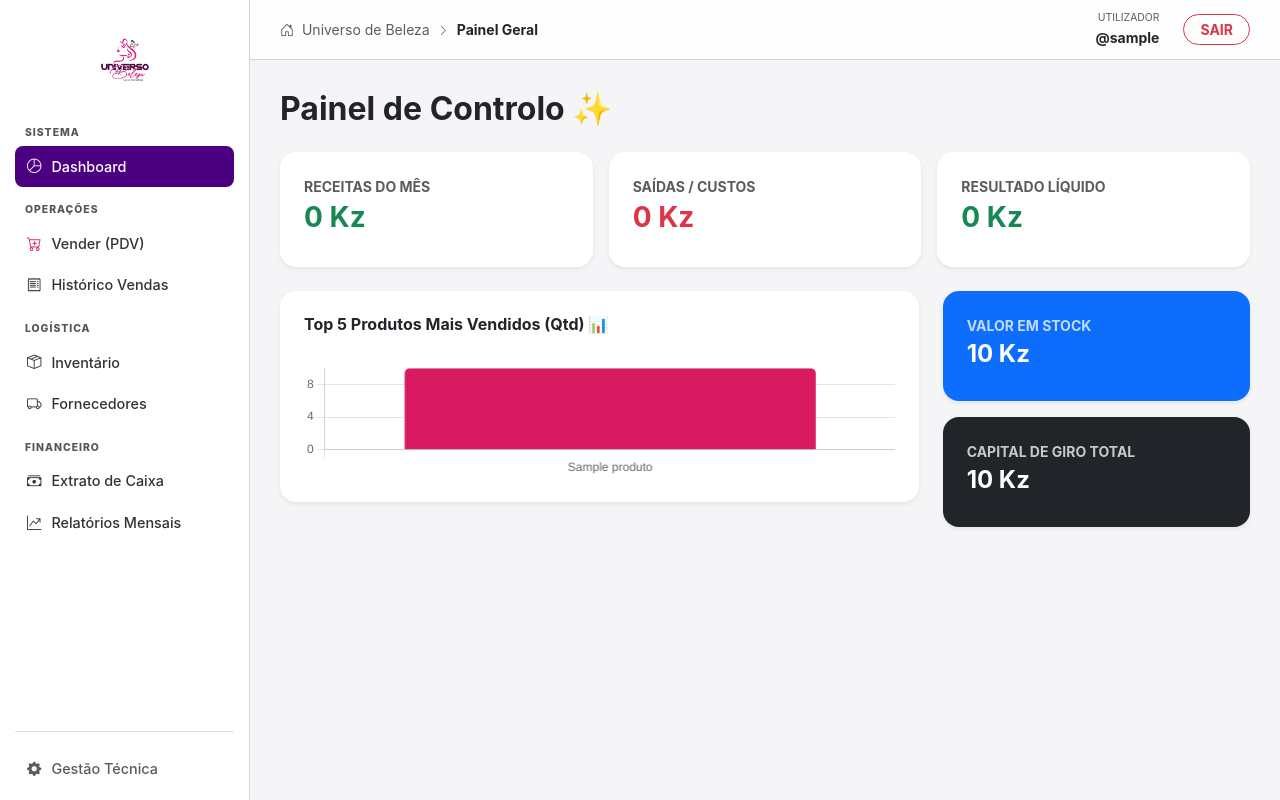
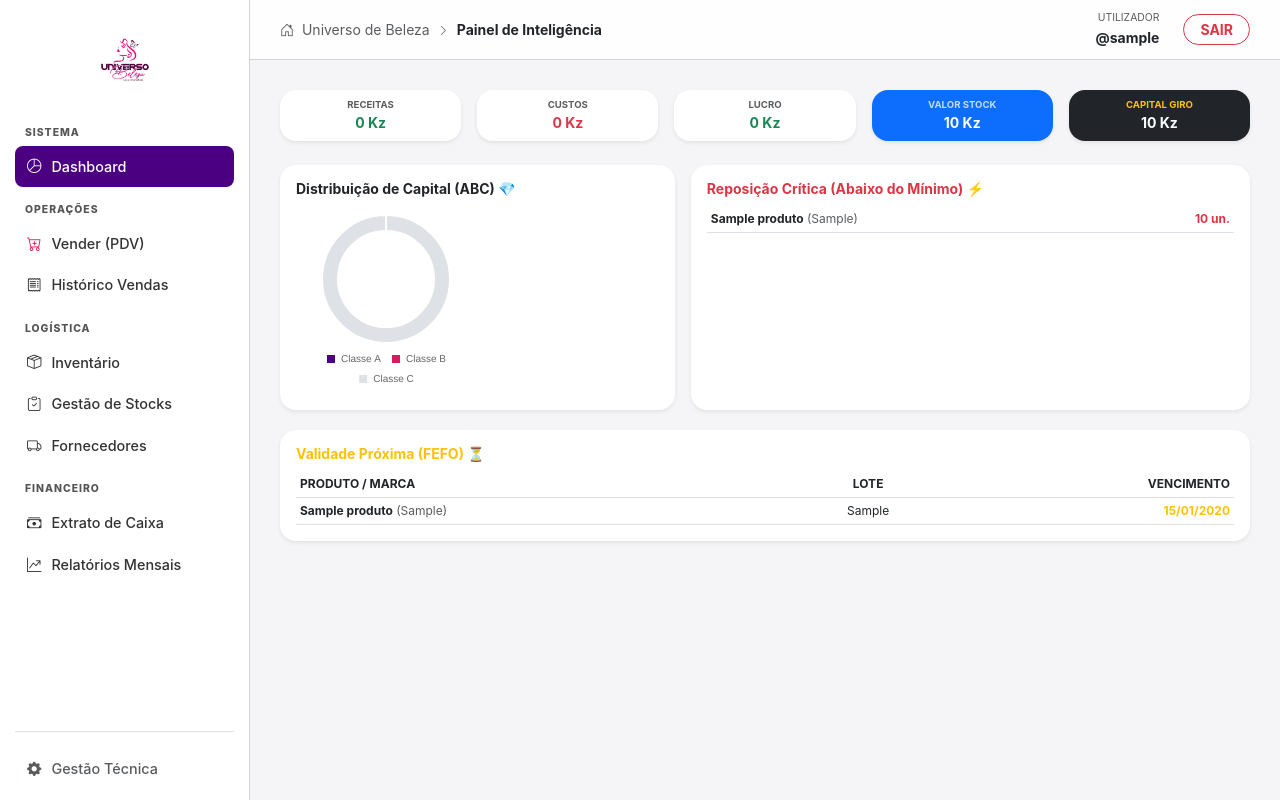
Before and after one commit to helenjasimil02-glitch/projecto_cosmeticos, a Django app: page / in a window 1280 px wide. Run offline with Django 5.2, Linux system fonts and the light colour scheme; a user stored in the database is signed in; tables that the repository leaves empty hold one stand-in row (values such as "Sample post").

Commit message:
Refinamento do SIG: Implementação ABC e Giro de stock e melhoria no dashboard

```diff
--- a/gestao/templates/base.html
+++ b/gestao/templates/base.html
@@ -27,12 +27,18 @@
         <div class="nav-menu">
             <div class="nav-group-title">SISTEMA</div>
             <a href="/" class="nav-link {% if request.path == '/' %}active{% endif %}"><i class="bi bi-pie-chart"></i> Dashboard</a>
+
             <div class="nav-group-title">OPERAÇÕES</div>
             <a href="/venda/" class="nav-link {% if '/venda/' in request.path %}active{% endif %}"><i class="bi bi-cart-plus" style="color: #d81b60;"></i> Vender (PDV)</a>
             <a href="/vendas/" class="nav-link {% if '/vendas/' in request.path %}active{% endif %}"><i class="bi bi-receipt"></i> Histórico Vendas</a>
+
             <div class="nav-group-title">LOGÍSTICA</div>
             <a href="/produtos/" class="nav-link {% if '/produtos/' in request.path %}active{% endif %}"><i class="bi bi-box-seam"></i> Inventário</a>
+            <!-- LINHA NOVA ADICIONADA AQUI MANTENDO O SEU ESTILO -->
+            <a href="/planeamento/" class="nav-link {% if '/planeamento/' in request.path %}active{% endif %}"><i class="bi bi-clipboard-check"></i> Gestão de Stocks</a>
+
             {% if user.is_superuser %}<a href="/fornecedores/" class="nav-link"><i class="bi bi-truck"></i> Fornecedores</a>{% endif %}
+
             <div class="nav-group-title">FINANCEIRO</div>
             <a href="/extrato/" class="nav-link {% if '/extrato/' in request.path %}active{% endif %}"><i class="bi bi-cash-stack"></i> Extrato de Caixa</a>
             {% if user.is_superuser %}<a href="/relatorios/" class="nav-link"><i class="bi bi-graph-up-arrow"></i> Relatórios Mensais</a>{% endif %}
@@ -44,7 +50,6 @@
     <header class="topbar">
         <div class="small text-muted">
             <i class="bi bi-house-door me-1"></i> Universo de Beleza <i class="bi bi-chevron-right mx-1" style="font-size: 0.7rem;"></i>
-            <!-- AQUI ESTÁ A MUDANÇA: O TÍTULO AGORA É DINÂMICO -->
             <span class="fw-bold text-dark">{% block page_title %}Painel Geral{% endblock %}</span>
         </div>
         <div class="d-flex align-items-center gap-4">
--- a/gestao/templates/dashboard.html
+++ b/gestao/templates/dashboard.html
@@ -1,63 +1,81 @@
 {% extends 'base.html' %}
+{% block page_title %}Painel de Inteligência{% endblock %}
 {% block content %}
-<h2 class="fw-bold mb-4">Painel de Controlo ✨</h2>
 
-<!-- LINHA 1: KPIs -->
+<!-- ALERTA DE RISCO (CAPITAL ESTAGNADO) -->
+{% if capital_estagnado > 0 %}
+<div class="alert border-0 shadow-sm rounded-4 mb-4 d-flex align-items-center justify-content-between" style="background: #fff5f5; border-left: 5px solid #ff4d4d !important;">
+    <div><small class="text-danger fw-bold">⚠️ ALERTA: CAPITAL ESTAGNADO</small><p class="mb-0 text-muted small">Dinheiro parado em produtos sem rotatividade: <strong>{{ capital_estagnado|floatformat:2 }} Kz</strong></p></div>
+    <i class="bi bi-exclamation-triangle text-danger fs-3"></i>
+</div>
+{% endif %}
+
+<!-- KPIs FINANCEIROS -->
 <div class="row g-3 mb-4">
-    <div class="col-md-4">
-        <div class="card p-4 border-0 shadow-sm rounded-4">
-            <small class="text-muted fw-bold">RECEITAS DO MÊS</small>
-            <h3 class="fw-bold text-success mt-1">{{ entradas|floatformat:0 }} Kz</h3>
+    <div class="col"><div class="card p-2 border-0 shadow-sm rounded-4 text-center"><small class="text-muted fw-bold" style="font-size:0.6rem;">RECEITAS</small><div class="fw-bold text-success small">{{ entradas|floatformat:0 }} Kz</div></div></div>
+    <div class="col"><div class="card p-2 border-0 shadow-sm rounded-4 text-center"><small class="text-muted fw-bold" style="font-size:0.6rem;">CUSTOS</small><div class="fw-bold text-danger small">{{ saidas|floatformat:0 }} Kz</div></div></div>
+    <div class="col"><div class="card p-2 border-0 shadow-sm rounded-4 text-center"><small class="text-muted fw-bold" style="font-size:0.6rem;">LUCRO</small><div class="fw-bold {{ status_cor }} small">{{ lucro|floatformat:0 }} Kz</div></div></div>
+    <div class="col"><div class="card p-2 border-0 shadow-sm rounded-4 text-center bg-primary text-white"><small class="fw-bold opacity-75" style="font-size:0.6rem;">VALOR STOCK</small><div class="fw-bold small">{{ valor_inventario|floatformat:0 }} Kz</div></div></div>
+    <div class="col"><div class="card p-2 border-0 shadow-sm rounded-4 text-center bg-dark text-white"><small class="fw-bold text-warning" style="font-size:0.6rem;">CAPITAL GIRO</small><div class="fw-bold small">{{ capital_giro|floatformat:0 }} Kz</div></div></div>
+</div>
+
+<!-- GRÁFICO ABC -->
+<div class="row g-3">
+    <div class="col-md-5">
+        <div class="card p-3 border-0 shadow-sm rounded-4 h-100">
+            <h6 class="fw-bold small mb-3">Distribuição de Capital (ABC) 💎</h6>
+            <div style="max-height: 180px;"><canvas id="graficoABC"></canvas></div>
         </div>
     </div>
-    <div class="col-md-4">
-        <div class="card p-4 border-0 shadow-sm rounded-4">
-            <small class="text-muted fw-bold">SAÍDAS / CUSTOS</small>
-            <h3 class="fw-bold text-danger mt-1">{{ saidas|floatformat:0 }} Kz</h3>
-        </div>
-    </div>
-    <div class="col-md-4">
-        <div class="card p-4 border-0 shadow-sm rounded-4 bg-white">
-            <small class="text-muted fw-bold">RESULTADO LÍQUIDO</small>
-            <h3 class="fw-bold mt-1 {{ status_cor }}">{{ lucro|floatformat:0 }} Kz</h3>
+    <div class="col-md-7">
+        <div class="card p-3 border-0 shadow-sm rounded-4 h-100">
+            <h6 class="fw-bold small mb-2 text-danger">Reposição Crítica (Abaixo do Mínimo) ⚡</h6>
+            <table class="table table-sm mb-0" style="font-size: 0.75rem;">
+                {% for p in alertas_stock %}
+                <tr>
+                    <td><strong>{{ p.nome }}</strong> <span class="text-muted">({{ p.marca }})</span></td>
+                    <td class="text-end fw-bold text-danger">{{ p.stock_actual }} un.</td>
+                </tr>
+                {% empty %}
+                <tr><td colspan="2" class="text-muted small">Tudo em dia.</td></tr>
+                {% endfor %}
+            </table>
         </div>
     </div>
 </div>
 
-<div class="row g-4">
-    <!-- GRÁFICO TOP PRODUTOS -->
-    <div class="col-md-8">
-        <div class="card p-4 border-0 shadow-sm rounded-4">
-            <h6 class="fw-bold mb-4">Top 5 Produtos Mais Vendidos (Qtd) 📊</h6>
-            <canvas id="graficoTop" height="120"></canvas>
-        </div>
-    </div>
-    <!-- PATRIMÓNIO -->
-    <div class="col-md-4">
-        <div class="card p-4 border-0 shadow-sm rounded-4 bg-primary text-white mb-3">
-            <small class="fw-bold opacity-75">VALOR EM STOCK</small>
-            <h4 class="fw-bold mt-1">{{ valor_inventario|floatformat:0 }} Kz</h4>
-        </div>
-        <div class="card p-4 border-0 shadow-sm rounded-4 bg-dark text-white">
-            <small class="fw-bold opacity-75">CAPITAL DE GIRO TOTAL</small>
-            <h4 class="fw-bold mt-1">{{ capital_giro|floatformat:0 }} Kz</h4>
+<!-- ALERTAS DE VALIDADE (FEFO) NO FUNDO -->
+<div class="row g-3 mt-1">
+    <div class="col-12">
+        <div class="card p-3 border-0 shadow-sm rounded-4">
+            <h6 class="fw-bold small mb-2 text-warning">Validade Próxima (FEFO) ⏳</h6>
+            <table class="table table-sm mb-0" style="font-size: 0.75rem;">
+                <thead><tr class="text-muted"><th>PRODUTO / MARCA</th><th class="text-center">LOTE</th><th class="text-end">VENCIMENTO</th></tr></thead>
+                <tbody>
+                    {% for i in alertas_validade %}
+                    <tr>
+                        <td><strong>{{ i.produto.nome }}</strong> <span class="text-muted">({{ i.produto.marca }})</span></td>
+                        <td class="text-center">{{ i.lote }}</td>
+                        <td class="text-end fw-bold text-warning">{{ i.validade|date:"d/m/Y" }}</td>
+                    </tr>
+                    {% empty %}
+                    <tr><td colspan="3" class="text-center text-muted small">Nenhum lote a vencer em 30 dias.</td></tr>
+                    {% endfor %}
+                </tbody>
+            </table>
         </div>
     </div>
 </div>
 
-<!-- SCRIPTS -->
 <script src="https://cdn.jsdelivr.net/npm/chart.js"></script>
 <script>
-    new Chart(document.getElementById('graficoTop'), {
-        type: 'bar',
+    new Chart(document.getElementById('graficoABC'), {
+        type: 'doughnut',
         data: {
-            labels: {{ labels_produtos|safe }},
-            datasets: [{
-                data: {{ dados_produtos|safe }},
-                backgroundColor: '#d81b60', borderRadius: 5
-            }]
+            labels: ['Classe A', 'Classe B', 'Classe C'],
+            datasets: [{ data: {{ abc_counts|safe }}, backgroundColor: ['#4b0082', '#d81b60', '#dee2e6'], borderWeight: 0 }]
         },
-        options: { plugins: { legend: { display: false } } }
+        options: { cutout: '75%', plugins: { legend: { position: 'bottom', labels: { boxWidth: 10, font: { size: 10 } } } } }
     });
 </script>
 {% endblock %}
--- a/gestao/urls.py
+++ b/gestao/urls.py
@@ -14,6 +14,7 @@ urlpatterns = [
     path('extrato/', views.extrato_caixa, name='extrato_caixa'),
 
     path('produtos/', views.lista_produtos, name='lista_produtos'),
+    path('planeamento/', views.planeamento_compras, name='planeamento_compras'),
     path('fornecedores/', views.lista_fornecedores, name='lista_fornecedores'),
     path('fornecedores/novo/', views.add_fornecedor, name='add_fornecedor'),
     path('despesas/nova/', views.add_despesa, name='add_despesa'),
--- a/gestao/views.py
+++ b/gestao/views.py
@@ -8,47 +8,50 @@ from datetime import timedelta
 from django.contrib import messages
 from django.db import transaction
 
-# --- 1. DASHBOARD ESTRATÉGICO ---
 @login_required
 def dashboard(request):
     hoje = timezone.now().date()
     inicio_mes = hoje.replace(day=1)
+    produtos = Produto.objects.all()
 
-    vendas_v = float(Venda.objects.filter(data__gte=inicio_mes).aggregate(Sum('valor_total'))['valor_total__sum'] or 0)
-    extras_v = float(ReceitaExtra.objects.filter(data__gte=inicio_mes).aggregate(Sum('valor'))['valor__sum'] or 0)
-    entradas = vendas_v + extras_v
+    # 1. KPIs FINANCEIROS
+    v_mes = float(Venda.objects.filter(data__gte=inicio_mes).aggregate(Sum('valor_total'))['valor_total__sum'] or 0)
+    e_mes = float(ReceitaExtra.objects.filter(data__gte=inicio_mes).aggregate(Sum('valor'))['valor__sum'] or 0)
+    c_mes = float(Compra.objects.filter(data__gte=inicio_mes).aggregate(Sum('valor_total'))['valor_total__sum'] or 0)
+    d_mes = float(Despesa.objects.filter(data__gte=inicio_mes).aggregate(Sum('valor'))['valor__sum'] or 0)
 
-    compras_v = float(Compra.objects.filter(data__gte=inicio_mes).aggregate(Sum('valor_total'))['valor_total__sum'] or 0)
-    despesas_v = float(Despesa.objects.filter(data__gte=inicio_mes).aggregate(Sum('valor'))['valor__sum'] or 0)
-    saidas = compras_v + despesas_v
+    entradas, saidas = (v_mes + e_mes), (c_mes + d_mes)
     lucro = entradas - saidas
 
-    valor_stock = float(Produto.objects.aggregate(total=Sum(F('stock_actual') * F('preco_custo')))['total'] or 0)
-    capital_giro = lucro + valor_stock
+    # 2. PATRIMÓNIO E RISCO (Sincronizado com a tua pesquisa)
+    valor_stock = sum(float(p.valor_total_stock()) for p in produtos)
+    # Capital estagnado ignora produtos marcados como "Novo"
+    capital_estagnado = sum(float(p.valor_total_stock()) for p in produtos if p.status_giro() == "Estagnado ⚠️")
 
-    top_vendas = ItemVenda.objects.values('produto__nome').annotate(total_qtd=Sum('quantidade')).order_by('-total_qtd')[:5]
-
-    vendas_diarias = []
-    dias_semana = []
-    for i in range(6, -1, -1):
-        dia = hoje - timedelta(days=i)
-        dias_semana.append(dia.strftime('%d/%m'))
-        v_dia = Venda.objects.filter(data__date=dia).aggregate(Sum('valor_total'))['valor_total__sum'] or 0
-        vendas_diarias.append(float(v_dia))
+    # 3. GRÁFICO ABC (Apenas o que tem stock para não distorcer o impacto atual)
+    count_a = len([p for p in produtos if p.classe_abc() == 'A' and p.stock_actual > 0])
+    count_b = len([p for p in produtos if p.classe_abc() == 'B' and p.stock_actual > 0])
+    count_c = len([p for p in produtos if p.classe_abc() == 'C' and p.stock_actual > 0])
 
     context = {
         'entradas': entradas, 'saidas': saidas, 'lucro': lucro,
-        'valor_inventario': valor_stock, 'capital_giro': capital_giro,
-        'labels_produtos': [item['produto__nome'] for item in top_vendas],
-        'dados_produtos': [item['total_qtd'] for item in top_vendas],
-        'vendas_diarias': vendas_diarias, 'dias_semana': dias_semana,
-        'alertas_stock': Produto.objects.filter(stock_actual__lte=F('stock_minimo'))[:5],
-        'alertas_validade': ItemCompra.objects.filter(validade__lte=hoje + timedelta(days=30), quantidade__gt=0).order_by('validade')[:5],
+        'valor_inventario': valor_stock, 'capital_giro': lucro + valor_stock,
+        'capital_estagnado': capital_estagnado,
+        'abc_counts': [count_a, count_b, count_c],
+        'alertas_stock': Produto.objects.filter(stock_actual__lte=F('stock_minimo'))[:4],
+        'alertas_validade': ItemCompra.objects.filter(validade__lte=hoje + timedelta(days=30), quantidade__gt=0).order_by('validade')[:4],
         'status_cor': 'text-success' if lucro >= 0 else 'text-danger'
     }
     return render(request, 'dashboard.html', context)
 
-# --- 2. OPERAÇÕES (VENDA E CARRINHO) ---
+# NOVA VIEW: PLANEAMENTO ESTRATÉGICO
+@login_required
+def planeamento_compras(request):
+    produtos = Produto.objects.all().order_by('nome')
+    # Sugestão: Itens A ou B que estão com stock baixo
+    sugestoes = [p for p in produtos if p.classe_abc() in ['A', 'B'] and p.stock_actual <= p.stock_minimo]
+    return render(request, 'planeamento.html', {'produtos': produtos, 'sugestoes': sugestoes})
+
 @login_required
 def registrar_venda(request):
     if request.method == "POST":
@@ -60,87 +63,59 @@ def registrar_venda(request):
                 prod = Produto.objects.get(id=i['id'])
                 ItemVenda.objects.create(venda=venda, produto=prod, quantidade=int(i['quantidade']), preco_unitario=prod.preco_venda)
         return redirect('dashboard')
-    return render(request, 'venda.html', {'produtos': Produto.objects.filter(stock_actual__gt=0).order_by('nome')})
+    return render(request, 'venda.html', {'produtos': Produto.objects.filter(stock_actual__gt=0)})
 
-# --- 3. LOGÍSTICA E INVENTÁRIO ---
+@login_required
+def extrato_caixa(request):
+    movs = []
+    for v in Venda.objects.all(): movs.append({'id': f"V-{v.id}", 'data': v.data.date(), 'raw_id': v.id, 'desc': "Venda", 'tipo': 'Entrada', 'valor': float(v.valor_total), 'cor': 'text-success'})
+    for e in ReceitaExtra.objects.all(): movs.append({'id': f"R-{e.id}", 'data': e.data, 'raw_id': e.id, 'desc': e.descricao, 'tipo': 'Entrada', 'valor': float(e.valor), 'cor': 'text-success'})
+    for d in Despesa.objects.all(): movs.append({'id': d.id, 'data': d.data, 'desc': d.descricao, 'tipo': 'Saída', 'valor': float(d.valor), 'cor': 'text-danger'})
+    for c in Compra.objects.all(): movs.append({'id': f"C-{c.id}", 'data': c.data.date(), 'raw_id': c.id, 'desc': "Compra", 'tipo': 'Saída', 'valor': float(c.valor_total), 'cor': 'text-danger'})
+    movimentacoes = sorted(movs, key=lambda x: (x['data'], x['raw_id']), reverse=True)
+    t_e = sum(m['valor'] for m in movimentacoes if m['tipo'] == 'Entrada')
+    t_s = sum(m['valor'] for m in movimentacoes if m['tipo'] == 'Saída')
+    return render(request, 'extrato.html', {'movimentacoes': movimentacoes, 'saldo_final': t_e - t_s, 'total_entradas': t_e, 'total_saidas': t_s})
+
 @login_required
 def lista_produtos(request):
     query = request.GET.get('q')
-    produtos = Produto.objects.filter(Q(nome__icontains=query) | Q(marca__icontains=query)) if query else Produto.objects.all().order_by('nome')
+    produtos = Produto.objects.filter(Q(nome__icontains=query) | Q(marca__icontains=query)) if query else Produto.objects.all()
     return render(request, 'produtos.html', {'produtos': produtos, 'query': query})
 
 @login_required
-def lista_fornecedores(request):
-    return render(request, 'fornecedores.html', {'fornecedores': Fornecedor.objects.all()})
+def relatorios(request):
+    vendas_mes = Venda.objects.dates('data', 'month', order='DESC')
+    relatorio_final = []
+    for data_mes in vendas_mes:
+        if data_mes:
+            v = Venda.objects.filter(data__month=data_mes.month, data__year=data_mes.year).aggregate(Sum('valor_total'))['valor_total__sum'] or 0
+            d = Despesa.objects.filter(data__month=data_mes.month, data__year=data_mes.year).aggregate(Sum('valor'))['valor__sum'] or 0
+            c = Compra.objects.filter(data__month=data_mes.month, data__year=data_mes.year).aggregate(Sum('valor_total'))['valor_total__sum'] or 0
+            relatorio_final.append({'mes': data_mes, 'vendas': float(v), 'saidas': float(d)+float(c), 'lucro': float(v)-(float(d)+float(c))})
+    return render(request, 'relatorios.html', {'relatorio_final': relatorio_final})
 
+@login_required
+def lista_vendas(request): return render(request, 'lista_vendas.html', {'vendas': Venda.objects.all().order_by('-data')})
+@login_required
+def ver_fatura(request, venda_id): return render(request, 'fatura.html', {'venda': get_object_or_404(Venda, id=venda_id)})
+@login_required
+def lista_fornecedores(request): return render(request, 'fornecedores.html', {'fornecedores': Fornecedor.objects.all()})
 @login_required
 def add_fornecedor(request):
     if request.method == "POST":
         Fornecedor.objects.create(nome=request.POST.get('nome'), contacto=request.POST.get('contacto'))
         return redirect('lista_fornecedores')
     return render(request, 'add_generic.html', {'titulo': 'Novo Fornecedor'})
-
-# --- 4. FINANCEIRO INTEGRADO (EXTRATO) ---
-@login_required
-def extrato_caixa(request):
-    movs = []
-    # Prefixos: V (Venda), C (Compra), D (Despesa), R (Receita)
-    for v in Venda.objects.all():
-        movs.append({'id': f"V-{v.id}", 'data': v.data.date(), 'raw_id': v.id, 'desc': "Venda", 'tipo': 'Entrada', 'valor': float(v.valor_total), 'cor': 'text-success'})
-
-    for e in ReceitaExtra.objects.all():
-        movs.append({'id': f"R-{e.id}", 'data': e.data, 'raw_id': e.id, 'desc': e.descricao, 'tipo': 'Entrada', 'valor': float(e.valor), 'cor': 'text-success'})
-
-    for d in Despesa.objects.all():
-        movs.append({'id': f"D-{d.id}", 'data': d.data, 'raw_id': d.id, 'desc': d.descricao, 'tipo': 'Saída', 'valor': float(d.valor), 'cor': 'text-danger'})
-
-    for c in Compra.objects.all():
-        movs.append({'id': f"C-{c.id}", 'data': c.data.date(), 'raw_id': c.id, 'desc': "Compra", 'tipo': 'Saída', 'valor': float(c.valor_total), 'cor': 'text-danger'})
-
-    movimentacoes = sorted(movs, key=lambda x: (x['data'], x['raw_id']), reverse=True)
-    total_e = sum(m['valor'] for m in movimentacoes if m['tipo'] == 'Entrada')
-    total_s = sum(m['valor'] for m in movimentacoes if m['tipo'] == 'Saída')
-
-    context = {'movimentacoes': movimentacoes, 'saldo_final': total_e - total_s, 'total_entradas': total_e, 'total_saidas': total_s}
-    return render(request, 'extrato.html', context)
-
 @login_required
 def add_despesa(request):
     if request.method == "POST":
         Despesa.objects.create(descricao=request.POST.get('descricao'), valor=request.POST.get('valor'), data=timezone.now())
         return redirect('extrato_caixa')
     return render(request, 'add_generic.html', {'titulo': 'Nova Despesa'})
-
 @login_required
 def add_receita(request):
     if request.method == "POST":
         ReceitaExtra.objects.create(descricao=request.POST.get('descricao'), valor=request.POST.get('valor'), data=timezone.now())
         return redirect('extrato_caixa')
     return render(request, 'add_generic.html', {'titulo': 'Nova Receita Extra'})
-
-# --- 5. RELATÓRIOS MENSAIS (DRE) ---
-@login_required
-def relatorios(request):
-    vendas_mes = Venda.objects.dates('data', 'month', order='DESC')
-    relatorio_final = []
-    for d_mes in vendas_mes:
-        if d_mes:
-            v = Venda.objects.filter(data__month=d_mes.month, data__year=d_mes.year).aggregate(Sum('valor_total'))['valor_total__sum'] or 0
-            e = ReceitaExtra.objects.filter(data__month=d_mes.month, data__year=d_mes.year).aggregate(Sum('valor'))['valor__sum'] or 0
-            desp = Despesa.objects.filter(data__month=d_mes.month, data__year=d_mes.year).aggregate(Sum('valor'))['valor__sum'] or 0
-            comp = Compra.objects.filter(data__month=d_mes.month, data__year=d_mes.year).aggregate(Sum('valor_total'))['valor_total__sum'] or 0
-            relatorio_final.append({
-                'mes': d_mes,
-                'vendas': float(v) + float(e),
-                'saidas': float(desp) + float(comp),
-                'lucro': (float(v) + float(e)) - (float(desp) + float(comp))
-            })
-    return render(request, 'relatorios.html', {'relatorio_final': relatorio_final})
-
-@login_required
-def lista_vendas(request):
-    return render(request, 'lista_vendas.html', {'vendas': Venda.objects.all().order_by('-data')})
-
-@login_required
-def ver_fatura(request, venda_id):
-    return render(request, 'fatura.html', {'venda': get_object_or_404(Venda, id=venda_id)})
```
Also changed, not shown: gestao/models.py (+45 -34 lines), gestao/templates/planeamento.html (added, +38 -0 lines).
